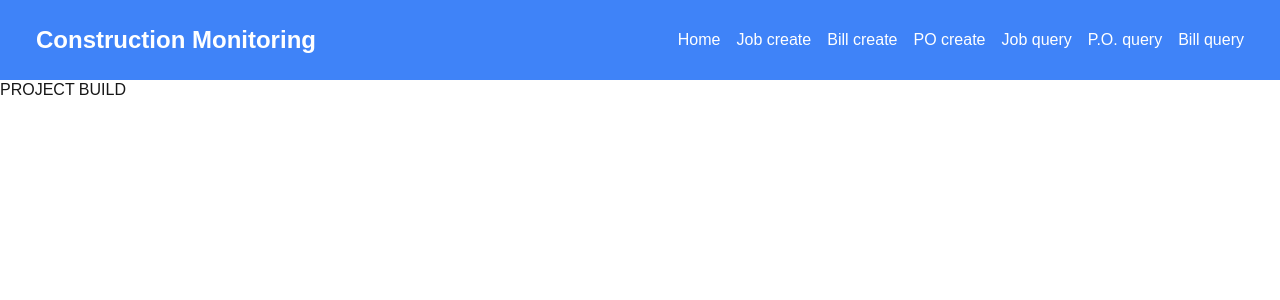
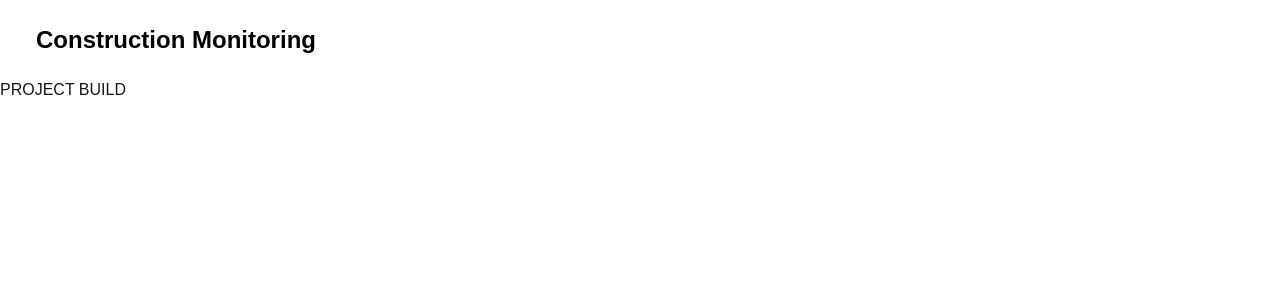
Before and after one commit to cperlovan/buildvercelfront, a Next.js app: page / in a window 1280 px wide. Shown: the top 300 px of the page. Built offline with nearby package versions, Linux system fonts and the light colour scheme.

Commit message:
header white

```diff
--- a/app/Components/Header.tsx
+++ b/app/Components/Header.tsx
@@ -5,7 +5,7 @@ import "../../app/globals.css";
 function Header() {
   return (
     <>
-      <nav className="bg-blue-500 text-white p-4">
+      <nav className="bg-white-500 text-black p-4">
         <div className="container mx-auto flex justify-between items-center">
           <h1 className="text-2xl font-bold">Construction Monitoring</h1>
           <ul className="flex space-x-4">
```
